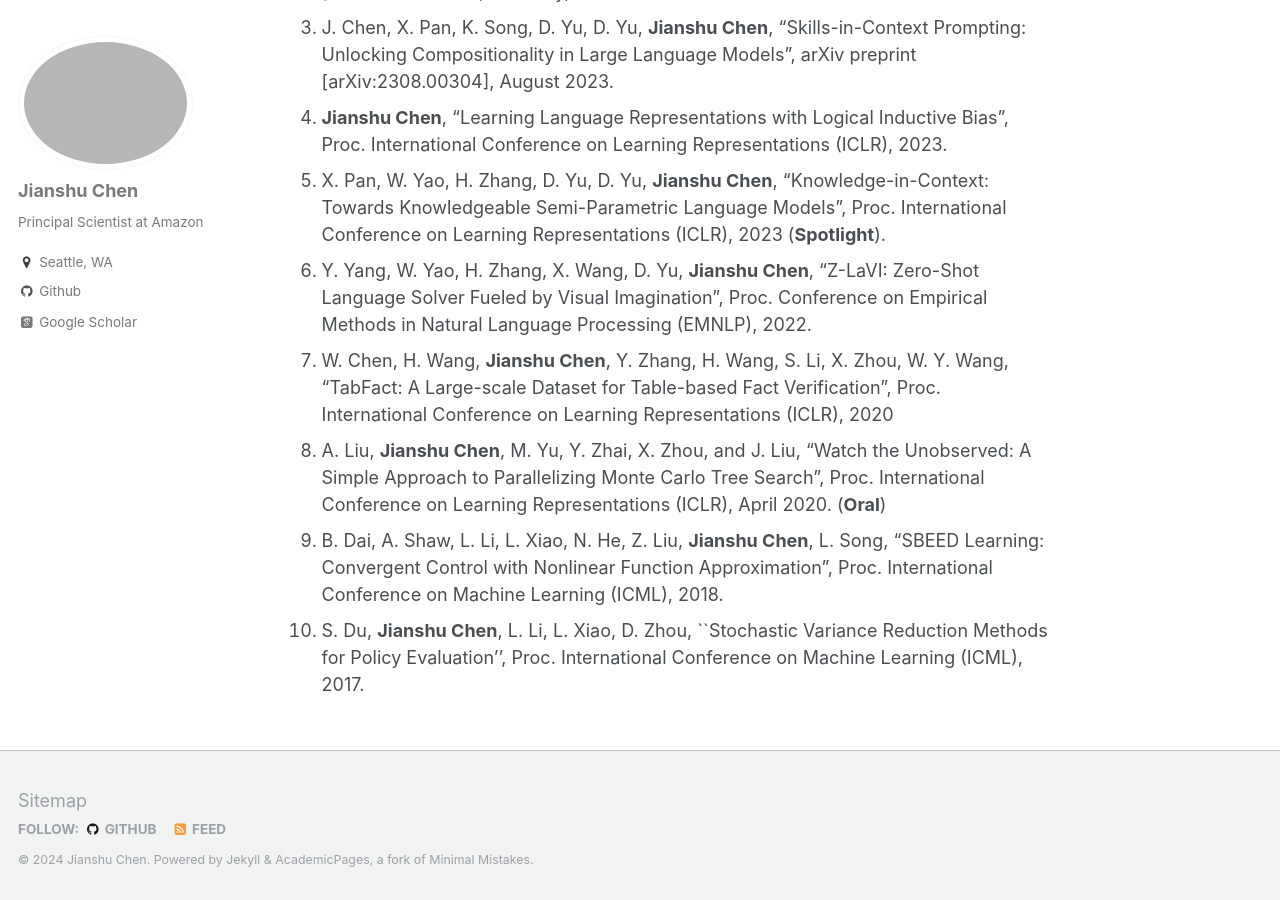
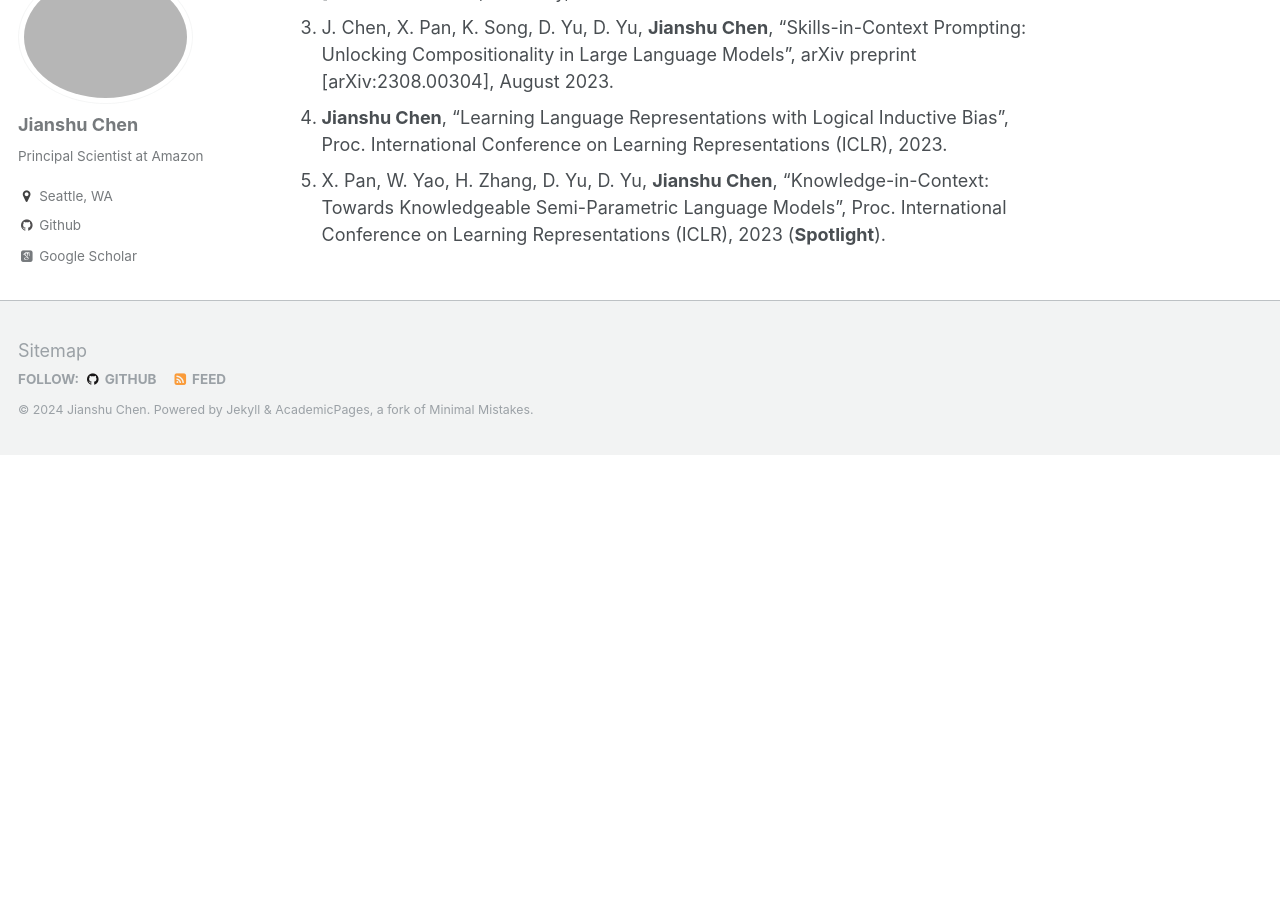
Before and after one commit to chenjianshu/chenjianshu.github.io, a Jekyll site: the page built from _pages/about.md, in a window 1280 px wide and 900 px high, scrolled down 1026 px. Built offline with Jekyll 4.4.1, drawn with Linux system fonts in a browser that asks for light colours; some web fonts are replaced; after the commit the page ends 1481 px from its top, so only the background shows below that.

Commit message:
update selected publications

```diff
--- a/_pages/about.md
+++ b/_pages/about.md
@@ -30,8 +30,3 @@ Selected publications
 1. J. Chen, X. Pan, K. Song, D. Yu, D. Yu, **Jianshu Chen**, “Skills-in-Context Prompting: Unlocking Compositionality in Large Language Models”, arXiv preprint [arXiv:2308.00304], August 2023.
 1. **Jianshu Chen**, “Learning Language Representations with Logical Inductive Bias”, Proc. International Conference on Learning Representations (ICLR), 2023.
 1. X. Pan, W. Yao, H. Zhang, D. Yu, D. Yu, **Jianshu Chen**, “Knowledge-in-Context: Towards Knowledgeable Semi-Parametric Language Models”, Proc. International Conference on Learning Representations (ICLR), 2023 (**Spotlight**).
-1. Y. Yang, W. Yao, H. Zhang, X. Wang, D. Yu, **Jianshu Chen**, “Z-LaVI: Zero-Shot Language Solver Fueled by Visual Imagination”, Proc. Conference on Empirical Methods in Natural Language Processing (EMNLP), 2022.
-1. W. Chen, H. Wang, **Jianshu Chen**, Y. Zhang, H. Wang, S. Li, X. Zhou, W. Y. Wang, “TabFact: A Large-scale Dataset for Table-based Fact Verification”, Proc. International Conference on Learning Representations (ICLR), 2020
-1. A. Liu, **Jianshu Chen**, M. Yu, Y. Zhai, X. Zhou, and J. Liu, “Watch the Unobserved: A Simple Approach to Parallelizing Monte Carlo Tree Search”, Proc. International Conference on Learning Representations (ICLR), April 2020. (**Oral**)
-1. B. Dai, A. Shaw, L. Li, L. Xiao, N. He, Z. Liu, **Jianshu Chen**, L. Song, “SBEED Learning: Convergent Control with Nonlinear Function Approximation”, Proc. International Conference on Machine Learning (ICML), 2018.
-1. S. Du, **Jianshu Chen**, L. Li, L. Xiao, D. Zhou, ``Stochastic Variance Reduction Methods for Policy Evaluation'', Proc. International Conference on Machine Learning (ICML), 2017.
```
